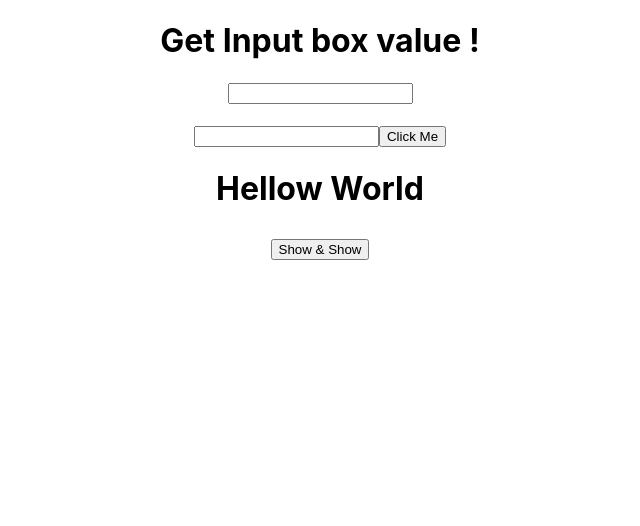
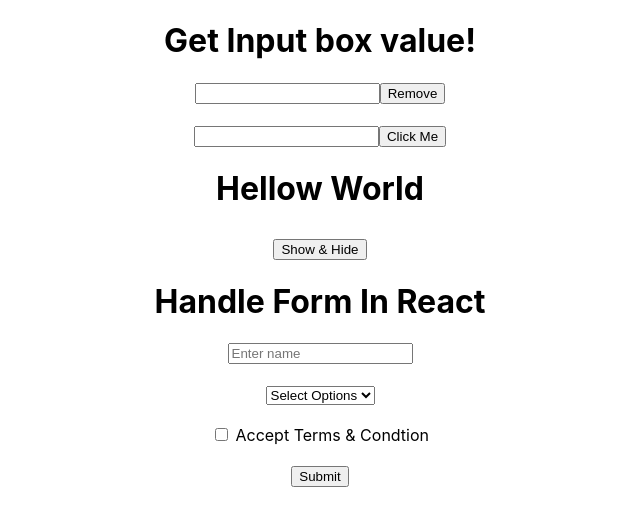
Before and after one commit to surendra960/getvalue, a React (Create React App) app: page / in a window 1280 px wide. Shown: the top 526 px of the page, without its empty margins (320-960 px from the left). Built offline with nearby package versions, Linux system fonts and the light colour scheme.

Commit message:
form handling

```diff
--- a/src/App.js
+++ b/src/App.js
@@ -1,18 +1,56 @@
-import React from 'react';
+// import React from 'react';
+// import Suri from './Suri';
+// import Hellow from './Hellow';
+// import './App.css';
+// import Formhandle from './Formhandle';
+// import { useState } from 'react';
+// function App() {
+//   const [value, setValue] = useState('');
+//   function getData(val){
+//     console.warn(val.target.value)
+
+//   }
+//   function remove(){
+//     setValue('');
+//   }
+//   return (
+//     <div className="App">
+//      <h1>Get Input box value !</h1>
+//      <input type="text" onChange={getData} value = {value} />
+//      <button onClick={remove}>Remove</button>
+//      <Suri/>
+//      <Hellow/>
+//      <Formhandle/>
+//     </div>
+//   );
+// }
+
+// export default App;
+import React, { useState } from 'react';
 import Suri from './Suri';
 import Hellow from './Hellow';
 import './App.css';
+import Formhandle from './Formhandle';
 
 function App() {
-  function getData(val){
-    console.warn(val.target.value)
+  const [value, setValue] = useState('');
+
+  function getData(event) {
+    setValue(event.target.value);
   }
+
+  function remove() {
+    setValue('');
+  }
+
   return (
     <div className="App">
-     <h1>Get Input box value !</h1>
-     <input type="text" onChange={getData} />
-     <Suri/>
-     <Hellow/>
+      <h1>Get Input box value!</h1>
+      <input type="text" onChange={getData} value={value} />
+      <button onClick={remove}>Remove</button>
+      <Suri />
+      <Hellow />
+      <Formhandle />
     </div>
   );
 }
--- /dev/null
+++ b/src/Formhandle.js
@@ -0,0 +1,33 @@
+import React from 'react'
+import { useState } from 'react';
+
+export default function Formhandle() {
+  const [name, setName] = useState("");
+  const [tnc, setTnc] = useState(false);
+  const [interest,setInterest] =useState();
+  function getFormData(e){
+    console.warn(name,tnc,interest);
+    e.preventDefault();
+  }
+
+  function nameChange(e){
+    setName(e.target.value);
+    // alert(e.target.value)
+  }
+  return (
+    <div className="App">
+      <h1>Handle Form In React</h1>
+      <form action="" onSubmit={getFormData}>
+        <input type="text" placeholder='Enter name'  onChange={nameChange}/><br/><br/>
+        <select onSubmit={getFormData} name="" id="" onChange={(e)=>setInterest(e.target.vaule)}>
+          <option value="">Select Options</option>
+          <option value="">Marvel</option>
+          <option value="">DC</option>
+        </select><br/><br/>
+        <input type="checkbox"  onChange={(e)=>setTnc(e.target.checked)}/> <span>Accept Terms & Condtion</span>
+        <br/><br/>
+        <button type='submit'>Submit</button>
+      </form>
+    </div>
+  )
+}
--- a/src/Hellow.js
+++ b/src/Hellow.js
@@ -15,7 +15,7 @@ export default function Hellow() {
       {
         status ? <h1>Hellow World</h1>  :  null
       }
-      <button className='btn' onClick={show}>Show & Show</button>
+      <button className='btn' onClick={show}>Show & Hide</button>
     </div>
   )
 }
```
